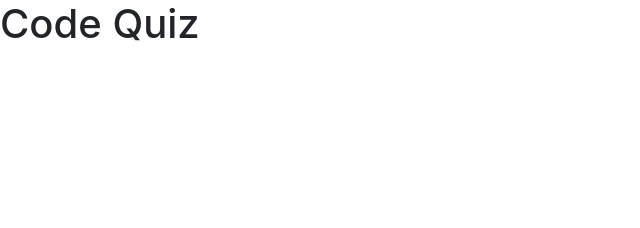
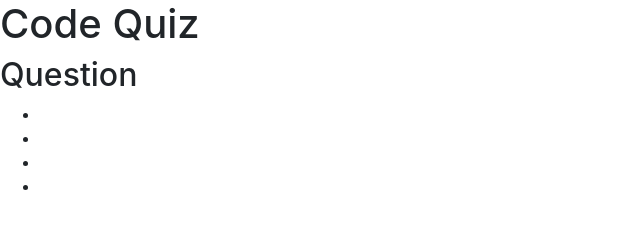
Before and after one commit to adriana-didden/Code-Quiz, a plain HTML site: page index.html in a window 1280 px wide. Shown: the whole page, without its empty margins (0-640 px from the left). Drawn offline with nearby package versions, Linux system fonts and the light colour scheme.

```diff
--- a/index.html
+++ b/index.html
@@ -15,6 +15,16 @@
   </head>
   <body>
     <h1>Code Quiz</h1>
+    <h2>Question</h2>
+    <div id ="answers">
+      <ul>
+        <li> </li>
+        <li> </li>
+        <li> </li>
+        <li> </li>
+      </ul>
+    </div>
+
 
     <!-- Optional JavaScript -->
     <!-- jQuery first, then Popper.js, then Bootstrap JS -->
```
Also changed, not shown: script.js (+28 -0 lines).
